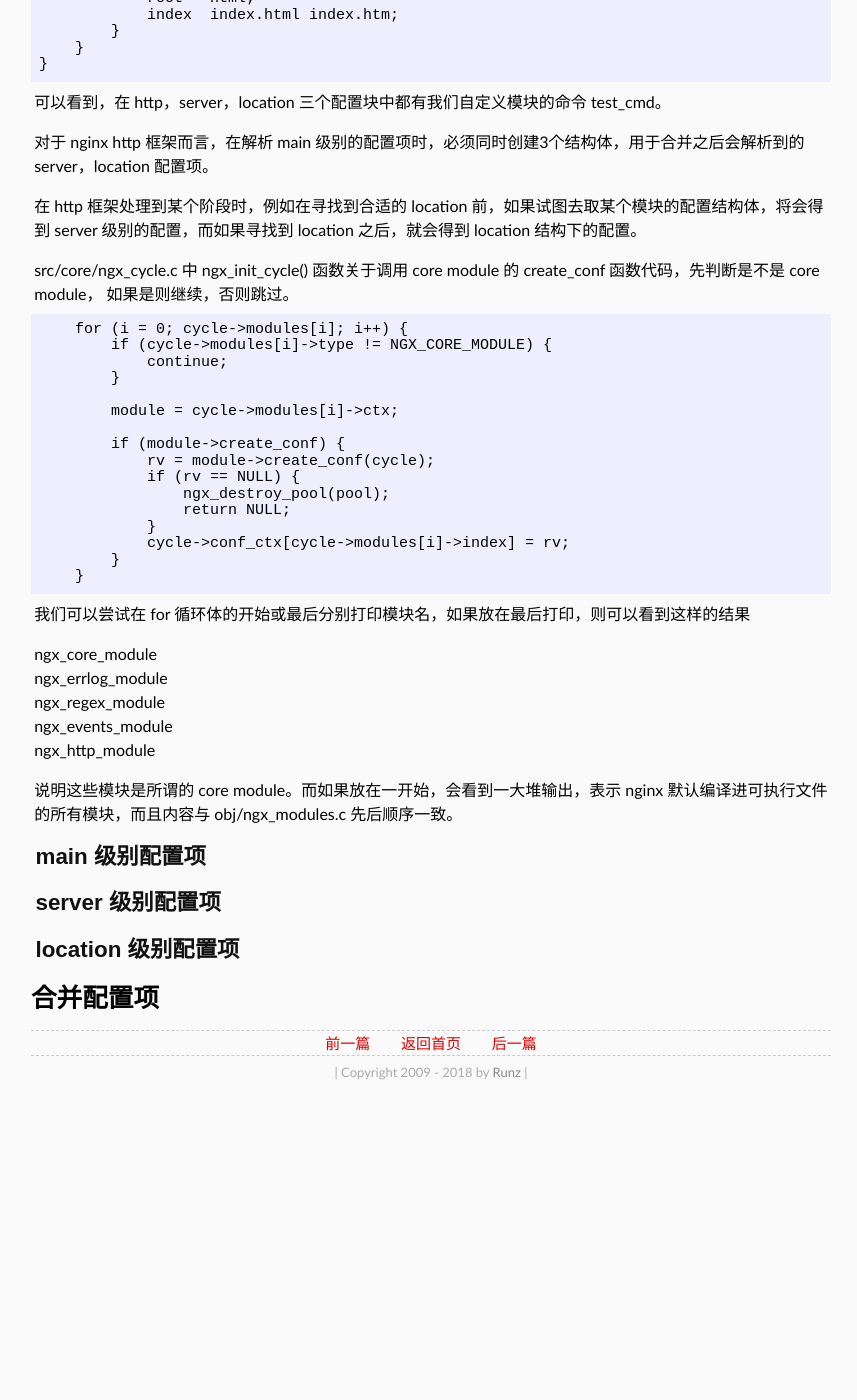
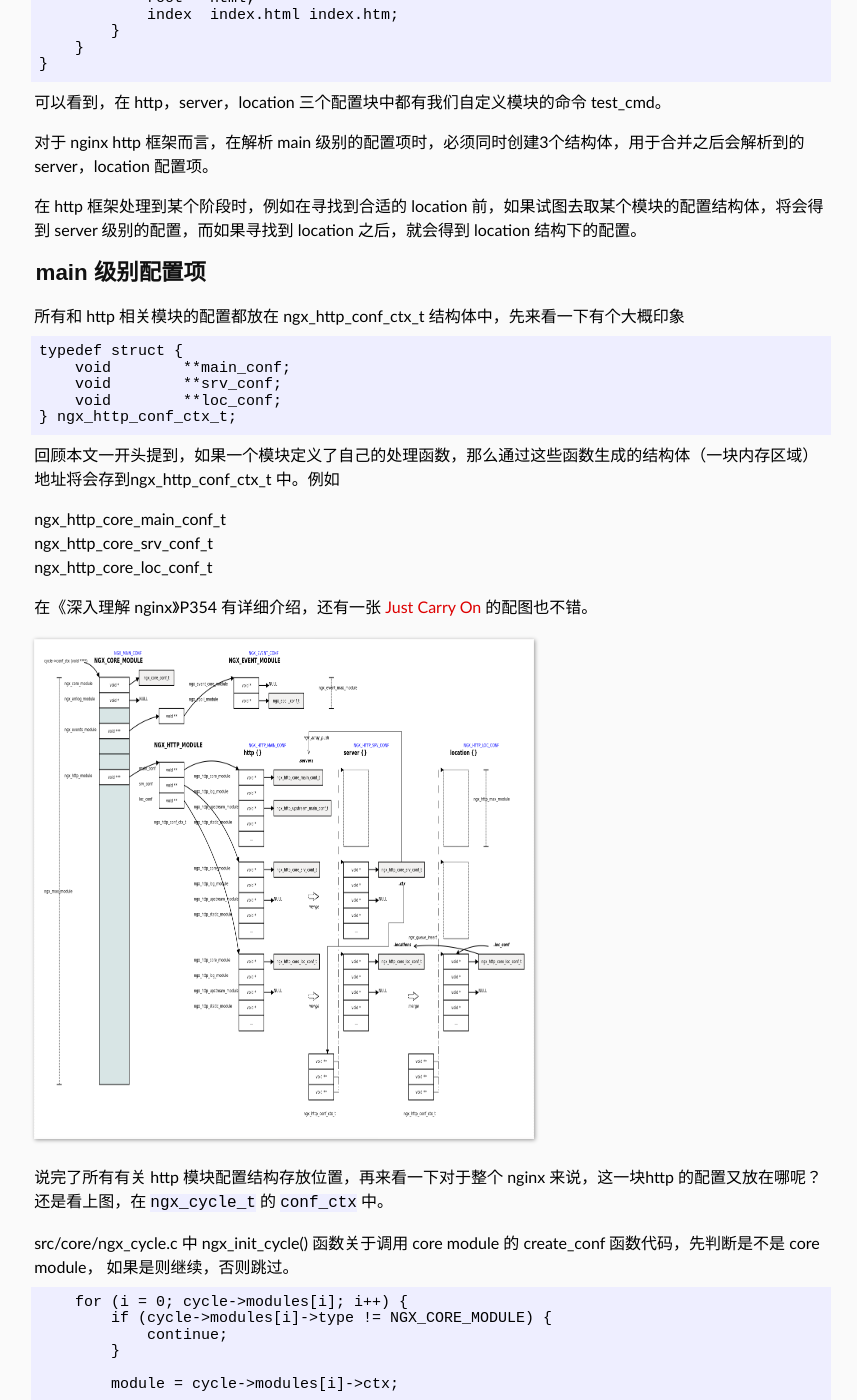
Before and after one commit to shaman7036/runzhen.github.io, a Jekyll site: the page built from _posts/2018-11-25-nginx-http-config.md, in a window 1280 px wide and 1400 px high, scrolled down 886 px. Shown: the whole window, without its empty margins (209-1066 px from the left). Built offline with Jekyll 4.4.1, drawn with Linux system fonts in a browser that asks for light colours; some web fonts are replaced; before the commit the page ends 2001 px from its top, so only the background shows below that.

Commit message:
ngx-conf

````diff
--- a/_posts/2018-11-25-nginx-http-config.md
+++ b/_posts/2018-11-25-nginx-http-config.md
@@ -55,6 +55,29 @@ http {
 
 在 http 框架处理到某个阶段时，例如在寻找到合适的 location 前，如果试图去取某个模块的配置结构体，将会得到 server 级别的配置，而如果寻找到 location 之后，就会得到 location 结构下的配置。
 
+## main 级别配置项
+
+所有和 http 相关模块的配置都放在 ngx_http_conf_ctx_t 结构体中，先来看一下有个大概印象
+
+```
+typedef struct {
+    void        **main_conf;
+    void        **srv_conf;
+    void        **loc_conf;
+} ngx_http_conf_ctx_t;
+```
+回顾本文一开头提到，如果一个模块定义了自己的处理函数，那么通过这些函数生成的结构体（一块内存区域）地址将会存到ngx_http_conf_ctx_t 中。例如
+
+ngx_http_core_main_conf_t
+ngx_http_core_srv_conf_t
+ngx_http_core_loc_conf_t
+
+在《深入理解 nginx》P354 有详细介绍，还有一张 [Just Carry On](https://ialloc.org/blog/ngx-notes-conf-parsing/) 的配图也不错。
+
+![ngx-conf](/image/2018/ngx-conf.png){:height="500" width="500"}
+
+
+说完了所有有关 http 模块配置结构存放位置，再来看一下对于整个 nginx 来说，这一块http 的配置又放在哪呢？还是看上图，在 `ngx_cycle_t` 的 `conf_ctx` 中。
 
 src/core/ngx_cycle.c 中 ngx_init_cycle() 函数关于调用 core module 的 create_conf 函数代码，先判断是不是 core module， 如果是则继续，否则跳过。
 
````
Also changed, not shown: other parts of _posts/2018-11-25-nginx-http-config.md (+0 -2 lines).
